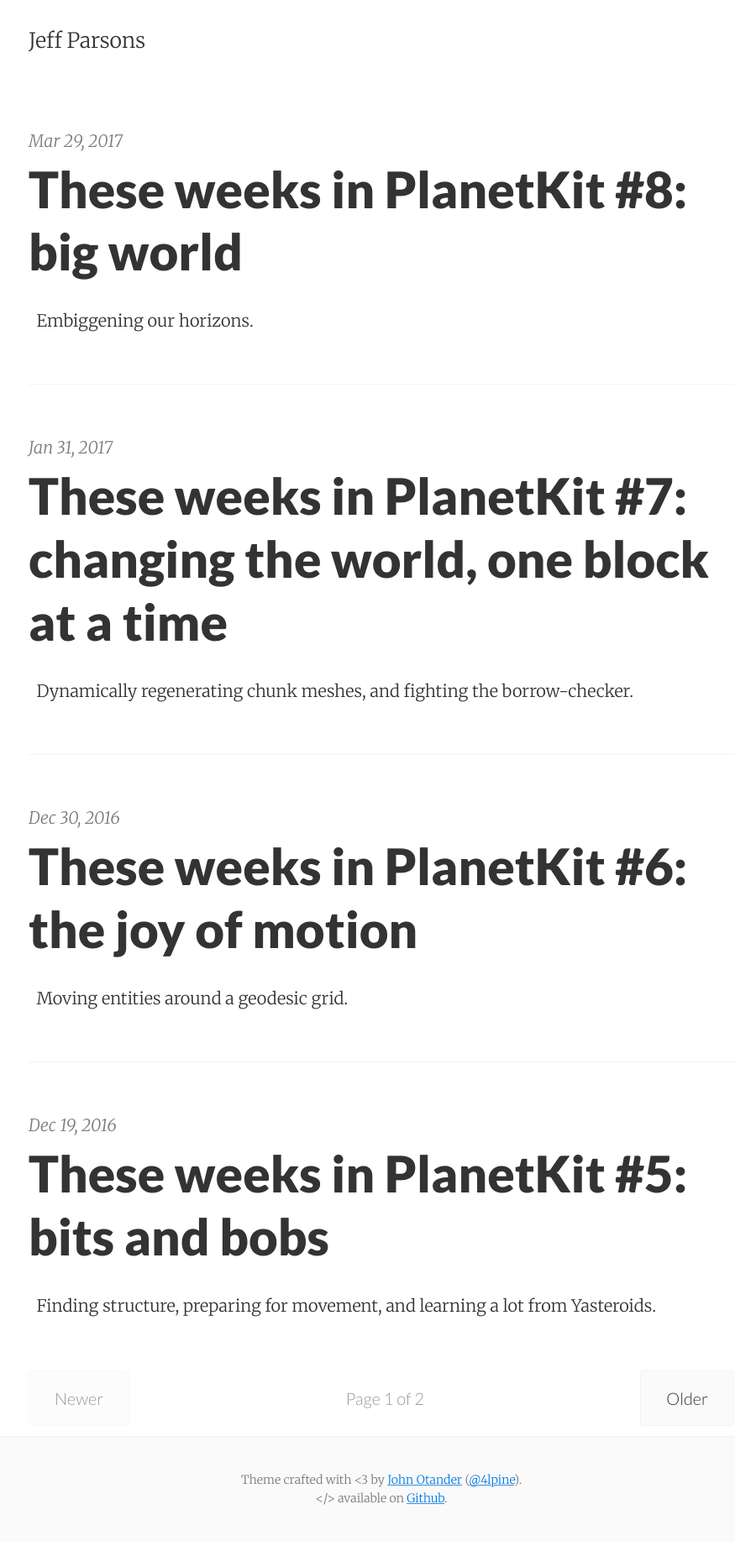
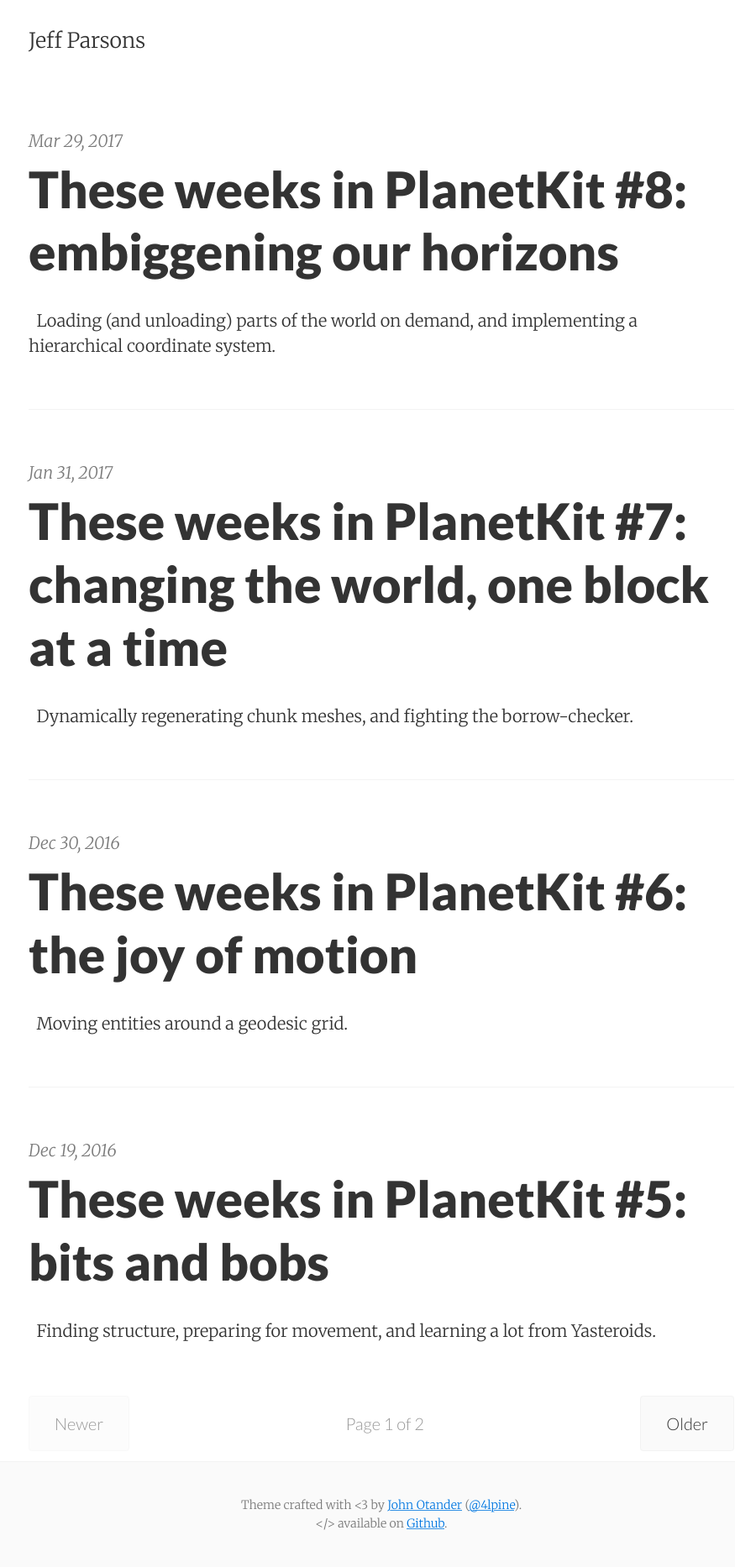
Before and after one commit to jeffparsons/jeffparsons.github.io, a Jekyll site: the page built from index.html, in a window 1280 px wide. Shown: the whole page at 84% size, without its empty margins (186-1061 px from the left). Built offline with Jekyll 4.4.1, drawn with Linux system fonts in a browser that asks for light colours; the list of posts is cut into pages by our own code; before the commit the page ends 1836 px from its top, so only the background shows below that.

Commit message:
Tweak big world title and summary

```diff
--- a/_posts/2017-03-29-big-world.md
+++ b/_posts/2017-03-29-big-world.md
@@ -1,8 +1,8 @@
 ---
 layout:     post
-title:      "These weeks in PlanetKit #8: big world"
+title:      "These weeks in PlanetKit #8: embiggening our horizons"
 date:       2017-03-29
-summary:    Embiggening our horizons.
+summary:    Loading (and unloading) parts of the world on demand, and implementing a hierarchical coordinate system.
 tags:       rust planetkit geodesic
 published:  true
 ---
```
